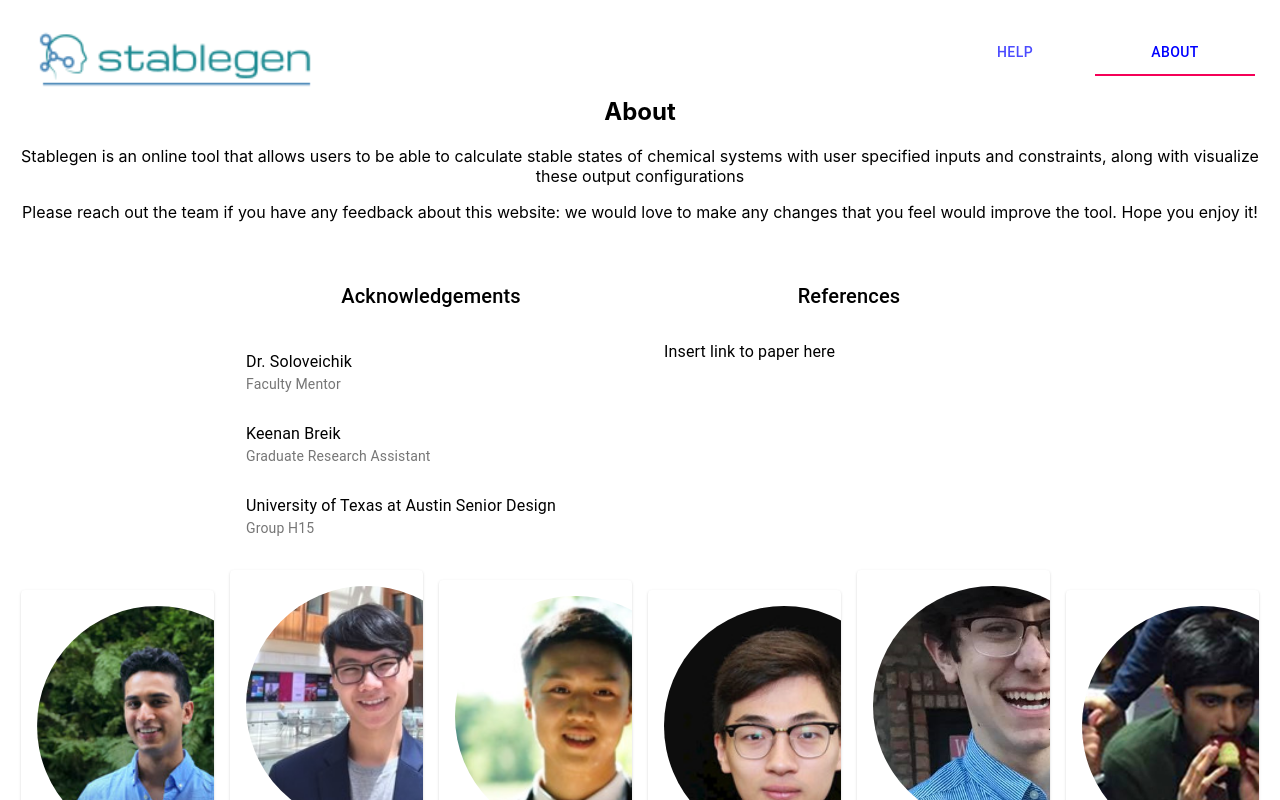
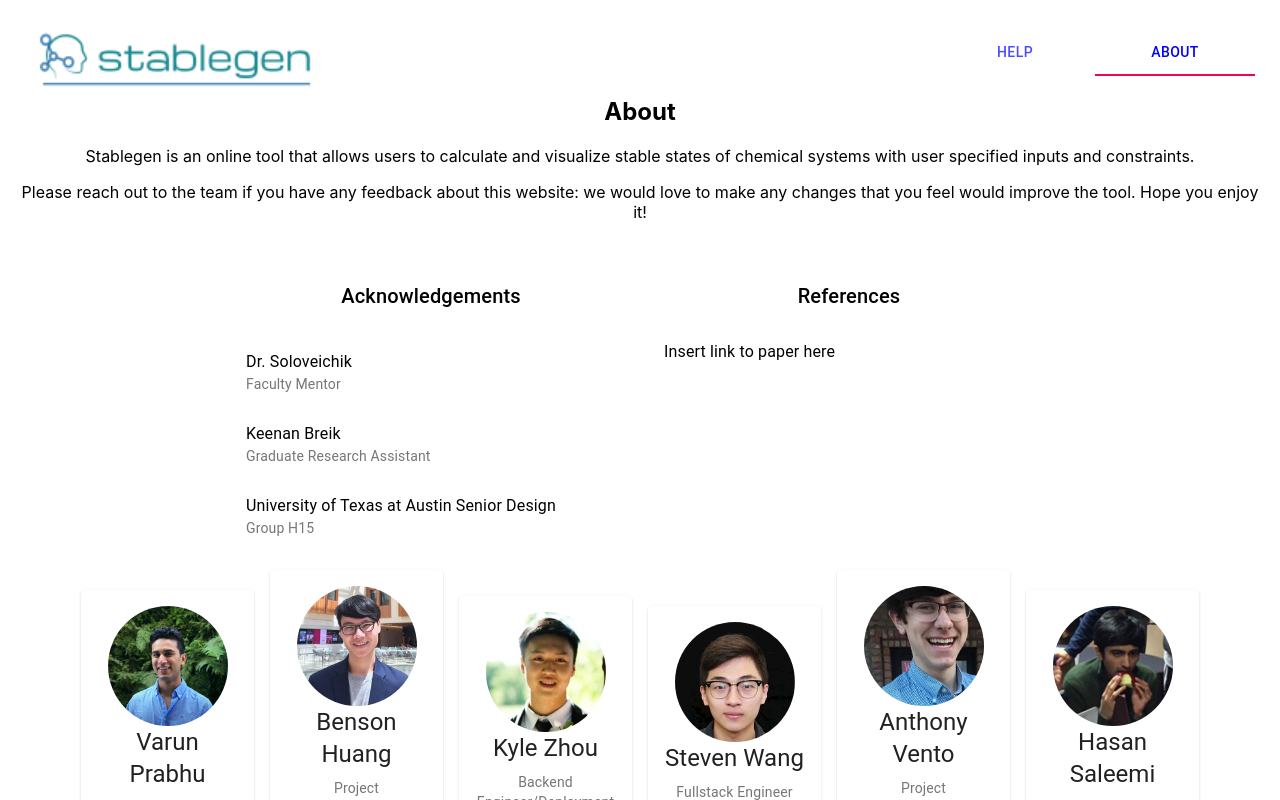
Before and after one commit to stevenwang5689/stable-gen, a React (Create React App) app: page /about in a window 1280 px wide. Shown: the top 800 px of the page. Built offline with nearby package versions, Linux system fonts and the light colour scheme.

Commit message:
fixed avatar centering/sizing and card spacing. edited top message.

```diff
--- a/src/components/about.js
+++ b/src/components/about.js
@@ -29,8 +29,8 @@ const useStyles = makeStyles(theme => ({
         flexWrap: "wrap",
     },
     large: {
-        width: theme.spacing(30),
-        height: theme.spacing(30),
+        width: theme.spacing(15),
+        height: theme.spacing(15),
     },
     container: {
         alignContent: "flex-start",
@@ -60,9 +60,10 @@ function About() {
               <Grid container spacing={2} direction="row" justify="center" alignItems="flex-start" className={classes.lists}>
                   <Grid  item >
                       <h2>About</h2>
-                      <p>Stablegen is an online tool that allows users to be able to calculate stable states of chemical
-                          systems with user specified inputs and constraints, along with visualize these output configurations</p>
-                      <p>Please reach out the team if you have any feedback about this website: we would love to make any changes that you feel would improve the tool. Hope you enjoy it!</p>
+                      <p>Stablegen is an online tool that allows users to calculate and visualize stable states
+                          of chemical systems with user specified inputs and constraints.</p>
+                      <p>Please reach out to the team if you have any feedback about this website: we would love to make
+                          any changes that you feel would improve the tool. Hope you enjoy it!</p>
                   </Grid>
               </Grid>
 
@@ -119,14 +120,18 @@ function About() {
                   </Grid>
               </Grid>
 
-              <Grid container spacing={2} direction="row" justify="center" alignItems="center" className={classes.lists}>
+              <Grid container spacing={2} xs={11} direction="row" justify="center" alignItems="center" className={classes.lists}>
 
                       <Grid item xs={8} sm={6} md={4} lg={2}>
                           <Card >
                               <CardActionArea>
                                   <CardContent>
                                       <CardMedia >
+                                          <Grid container direction="row" justify="center">
+                                              <Grid item>
                                                   <Avatar src={varun} className={classes.large} alt='Varun Prabhu' />
+                                              </Grid>
+                                          </Grid>
                                       </CardMedia>
                                       <Typography gutterBottom variant="h5" component="h2">
                                           Varun Prabhu
@@ -152,7 +157,11 @@ function About() {
                               <CardActionArea>
                                   <CardContent>
                                       <CardMedia >
+                                          <Grid container direction="row" justify="center">
+                                              <Grid item>
                                                   <Avatar src={benson} className={classes.large} alt='Benson Huang' />
+                                              </Grid>
+                                          </Grid>
                                       </CardMedia>
                                       <Typography gutterBottom variant="h5" component="h2">
                                           Benson Huang
@@ -178,7 +187,13 @@ function About() {
                               <CardActionArea>
                                   <CardContent>
                                       <CardMedia>
+                                          <Grid container direction="row" justify="center">
+                                              <Grid item>
+
                                                   <Avatar src={kyle} className={classes.large} alt='Kyle Zhou' />
+                                              </Grid>
+                                          </Grid>
+
                                       </CardMedia>
                                       <Typography gutterBottom variant="h5" component="h2">
                                           Kyle Zhou
@@ -201,7 +216,13 @@ function About() {
                               <CardActionArea>
                                   <CardContent>
                                       <CardMedia>
+                                          <Grid container direction="row" justify="center">
+                                              <Grid item>
                                                   <Avatar src={steven} className={classes.large} alt='Steven Wang' />
+
+                                              </Grid>
+                                          </Grid>
+
                                       </CardMedia>
                                       <Typography gutterBottom variant="h5" component="h2">
                                           Steven Wang
@@ -228,7 +249,13 @@ function About() {
                               <CardActionArea>
                                   <CardContent>
                                       <CardMedia>
+                                          <Grid container direction="row" justify="center">
+                                              <Grid item>
                                                   <Avatar src={anthony} className={classes.large} alt='Anthony Vento' />
+
+                                              </Grid>
+                                          </Grid>
+
                                       </CardMedia>
                                       <Typography gutterBottom variant="h5" component="h2">
                                           Anthony Vento
@@ -251,7 +278,13 @@ function About() {
                               <CardActionArea>
                                   <CardContent>
                                       <CardMedia>
+                                          <Grid container direction="row" justify="center">
+                                              <Grid item>
+
                                                   <Avatar src={hasan} className={classes.large} alt='Hasan Saleemi' />
+                                              </Grid>
+                                          </Grid>
+
                                       </CardMedia>
                                       <Typography gutterBottom variant="h5" component="h2">
                                           Hasan Saleemi
```
Lines whose indentation alone changed are shown as unchanged.
